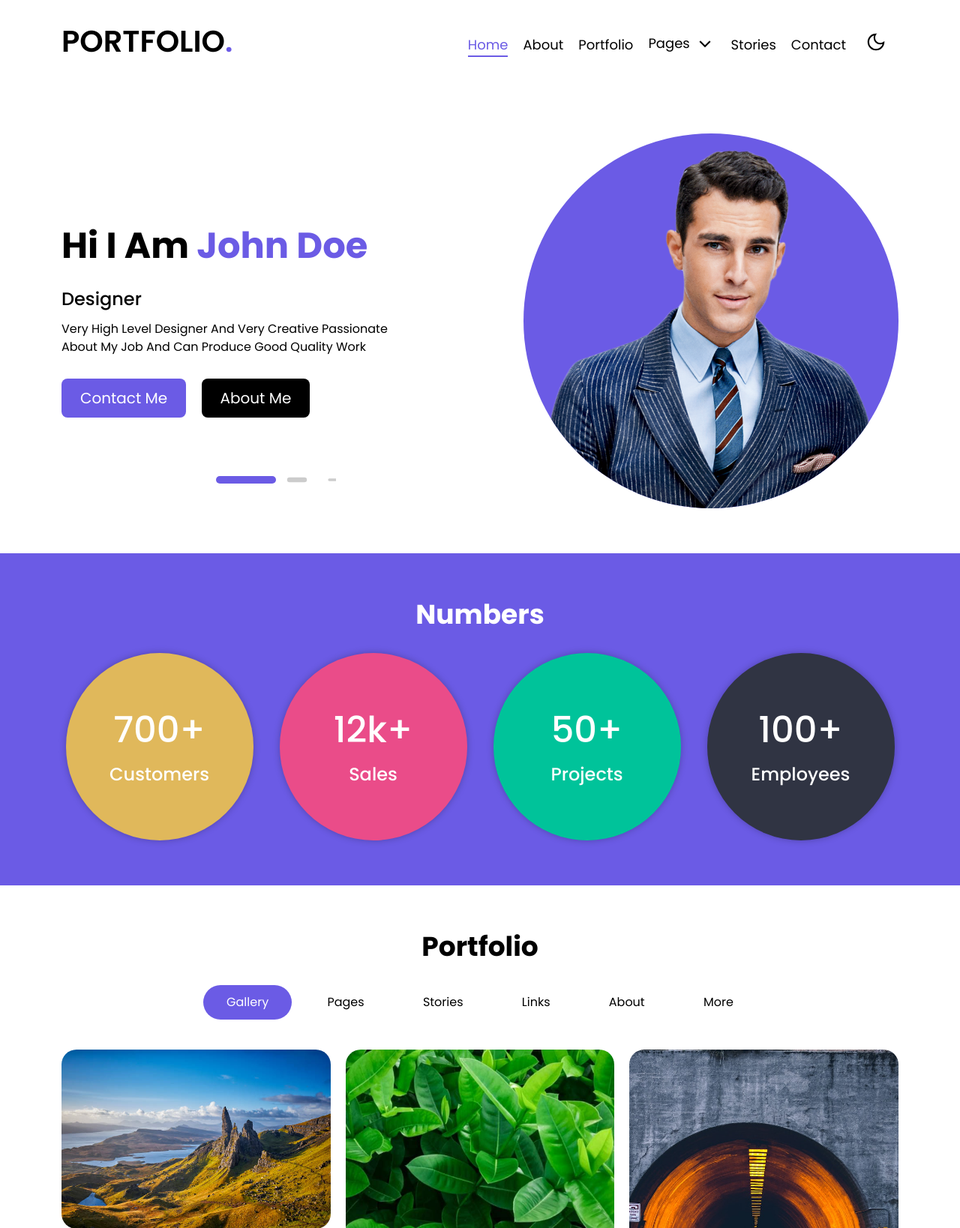
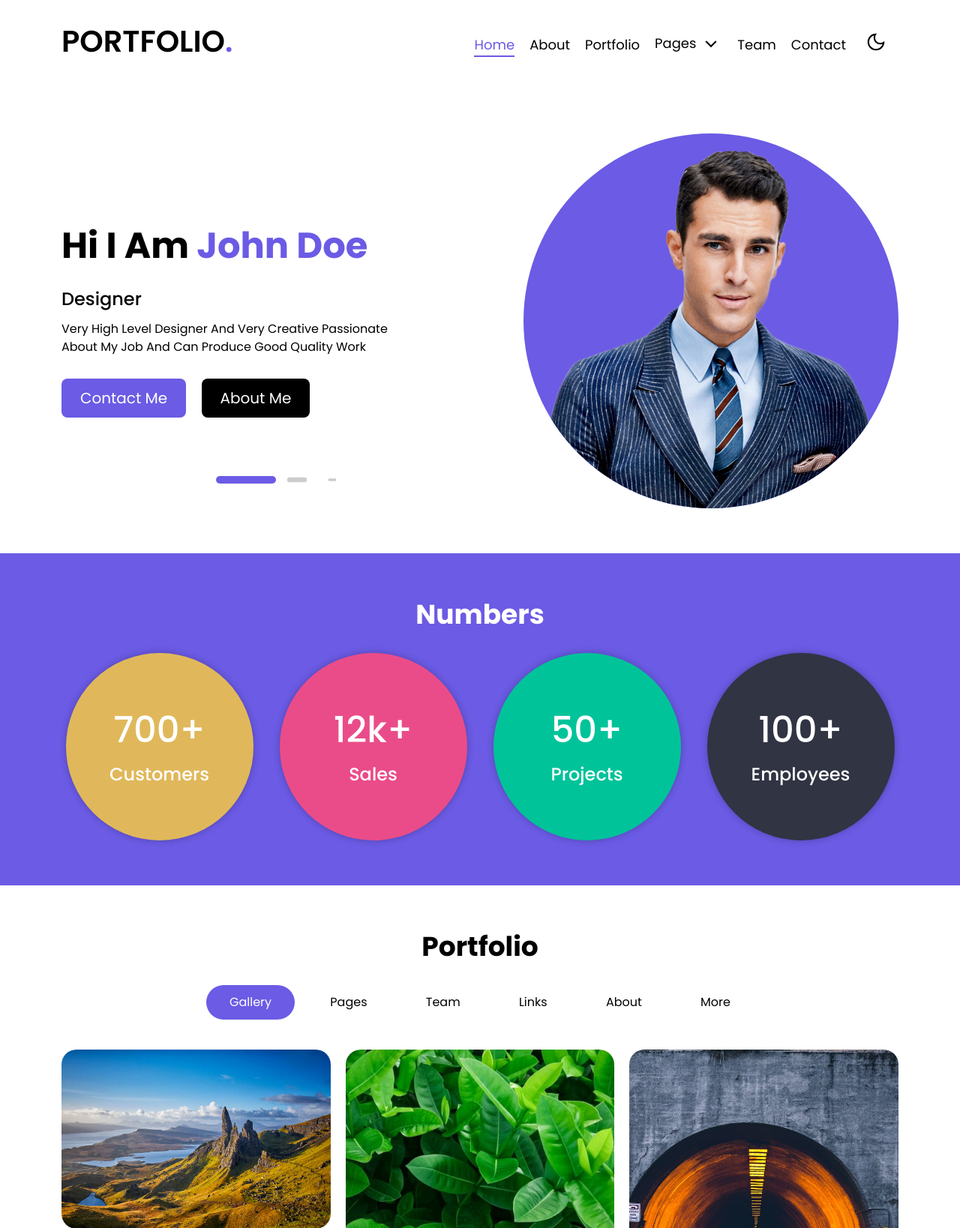
Before and after one commit to ajj97000/Portofolio, a PHP site: page / in a window 1280 px wide. Shown: the top 1638 px of the page at 75% size. Run offline with PHP 8.4, Linux system fonts and the light colour scheme.

Commit message:
edit header

```diff
--- a/index.html
+++ b/index.html
@@ -57,7 +57,7 @@
                             <a href="" class="mega-menu__link">Portfolio</a>
                         </li>
                         <li class="mega-menu__item">
-                            <a href="" class="mega-menu__link">Stories</a>
+                            <a href="" class="mega-menu__link">Team</a>
                         </li>
                         <li class="mega-menu__item">
                             <a href="" class="mega-menu__link">Contact</a>
@@ -65,7 +65,7 @@
                     </ul>
                 </li>
                 <li class="main-header__list-item">
-                    <a href="" class="main-header__list-link">Stories</a>
+                    <a href="" class="main-header__list-link">Team</a>
                 </li>
                 <li class="main-header__list-item">
                     <a href="" class="main-header__list-link">Contact</a>
@@ -123,7 +123,7 @@
                                     adipisicing elit. Fugit doloribus ullam error maxime incidunt, explicabo libero
                                     quibusdam ipsam deserunt voluptates, est amet! Odio nam provident, itaque nisi
                                     voluptatem necessitatibus deleniti.</p>
-                                <button class="button button--lg button--primary">My Stories</button>
+                                <button class="button button--lg button--primary">My Team</button>
                             </div>
                         </div>
                         <div class="swiper-slide">
@@ -187,7 +187,7 @@
                 <div class="tab">
                     <button class="tablinks active" onclick="openCity(event, 'London')">Gallery</button>
                     <button class="tablinks" onclick="openCity(event, 'Paris')">Pages</button>
-                    <button class="tablinks" onclick="openCity(event, 'Tokyo')">Stories</button>
+                    <button class="tablinks" onclick="openCity(event, 'Tokyo')">Team</button>
                     <button class="tablinks" onclick="openCity(event, 'Links')">Links</button>
                     <button class="tablinks" onclick="openCity(event, 'About')">About</button>
                     <button class="tablinks" onclick="openCity(event, 'More')">More</button>
@@ -432,7 +432,7 @@
                                 </li>
                                 <li class="main-footer__nav-item"><a href="#" class="main-footer__nav-link">Pages</a>
                                 </li>
-                                <li class="main-footer__nav-item"><a href="#" class="main-footer__nav-link">Stories</a>
+                                <li class="main-footer__nav-item"><a href="#" class="main-footer__nav-link">Team</a>
                                 </li>
                                 <li class="main-footer__nav-item"><a href="faqs.html"
                                         class="main-footer__nav-link">Contact</a>
--- a/src/css/style.css
+++ b/src/css/style.css
@@ -64,6 +64,9 @@ a:hover {
   color: var(--primary-color);
   border-bottom: 2px solid var(--primary-color);
   padding-bottom: 2px;
+}
+.main-header__list-link--active:hover:after {
+  content: none;
 }
 .main-header__list-link:after {
   content: "";
--- a/src/scss/layouts/_header.scss
+++ b/src/scss/layouts/_header.scss
@@ -53,6 +53,12 @@
         color: var(--primary-color);
         border-bottom: 2px solid var(--primary-color);
         padding-bottom: 2px;
+
+        &:hover {
+            &:after {
+                content: none;
+            }
+        }
     }
 
     &:after {
```
Also changed, not shown: 1 other file.
